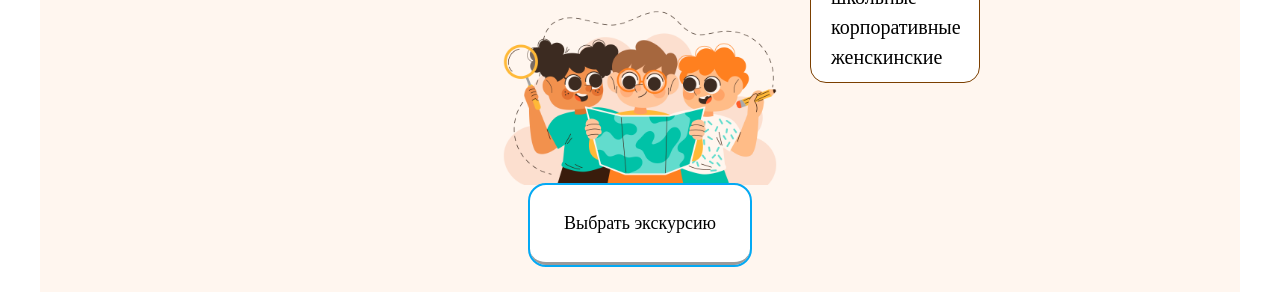
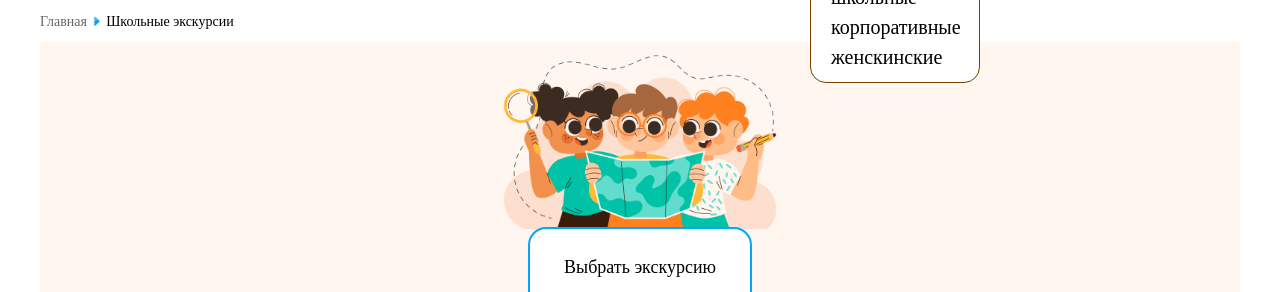
Before and after one commit to kantor07/TravelMoscowOne, a plain HTML site: page schoolPage.html in a window 1280 px wide. Shown: the part 79-371 px from the top of the page. Drawn offline with nearby package versions, Linux system fonts and the light colour scheme; a web font is replaced by a local one.

Commit message:
добавила ссылки в шапку страницы школьных экскурсий

```diff
--- a/schoolPage.html
+++ b/schoolPage.html
@@ -80,6 +80,23 @@
         </nav>
       </div>
     </header>
+
+    <section class="breadcrumbles">
+      <h3 class="hidden-section">section breadcrumbles</h3>
+      <div class="container">
+        <ul class="menu-breadcrumbles">
+          <li class="menu-list-breadcrumbles">
+            <a href="./index.html" class="menu-link-breadcrumbles">Главная</a>
+            <span class="arrow-menu-breadcrumbles"> </span>
+          </li>
+          <li class="menu-list-breadcrumbles">
+            <a href="#" class="menu-link-breadcrumbles-bold"
+              >Школьные экскурсии</a
+            >
+          </li>
+        </ul>
+      </div>
+    </section>
     <main class="main">
       <h1 class="hidden-section">Welcome to School Excursions</h1>
 
```
